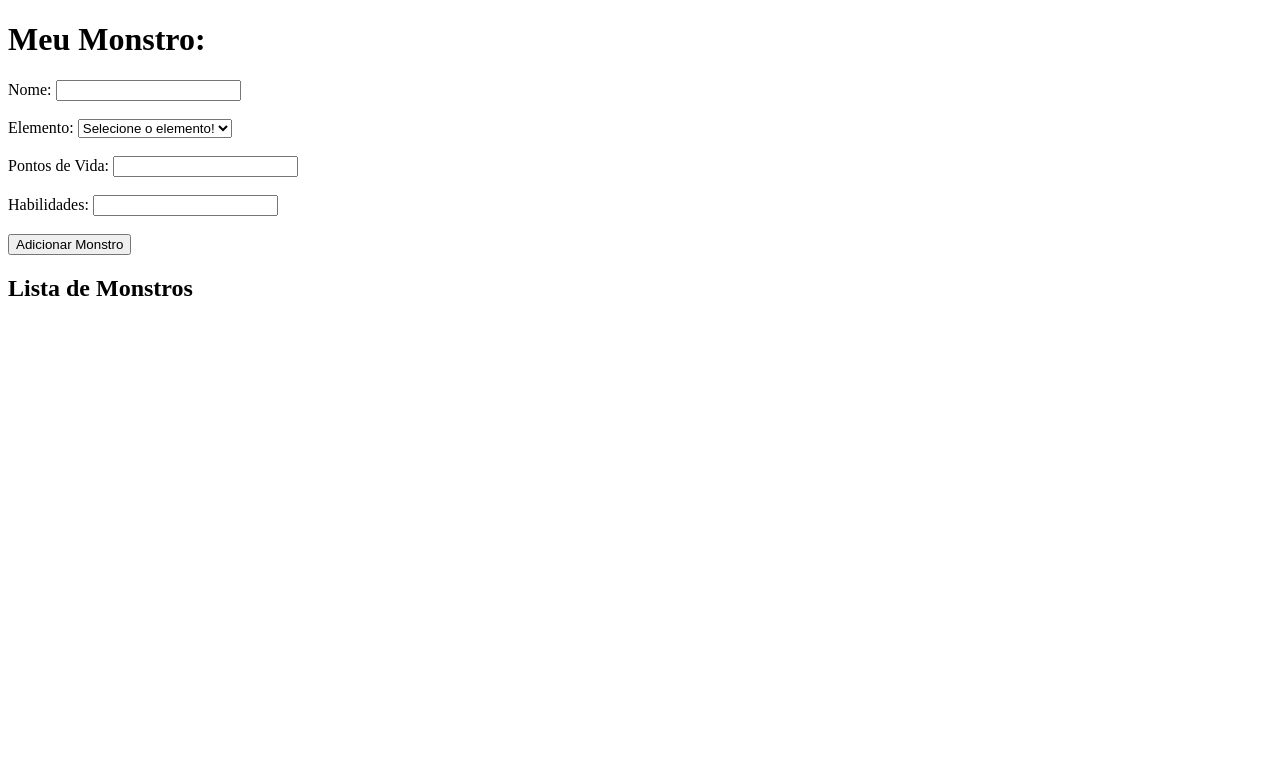
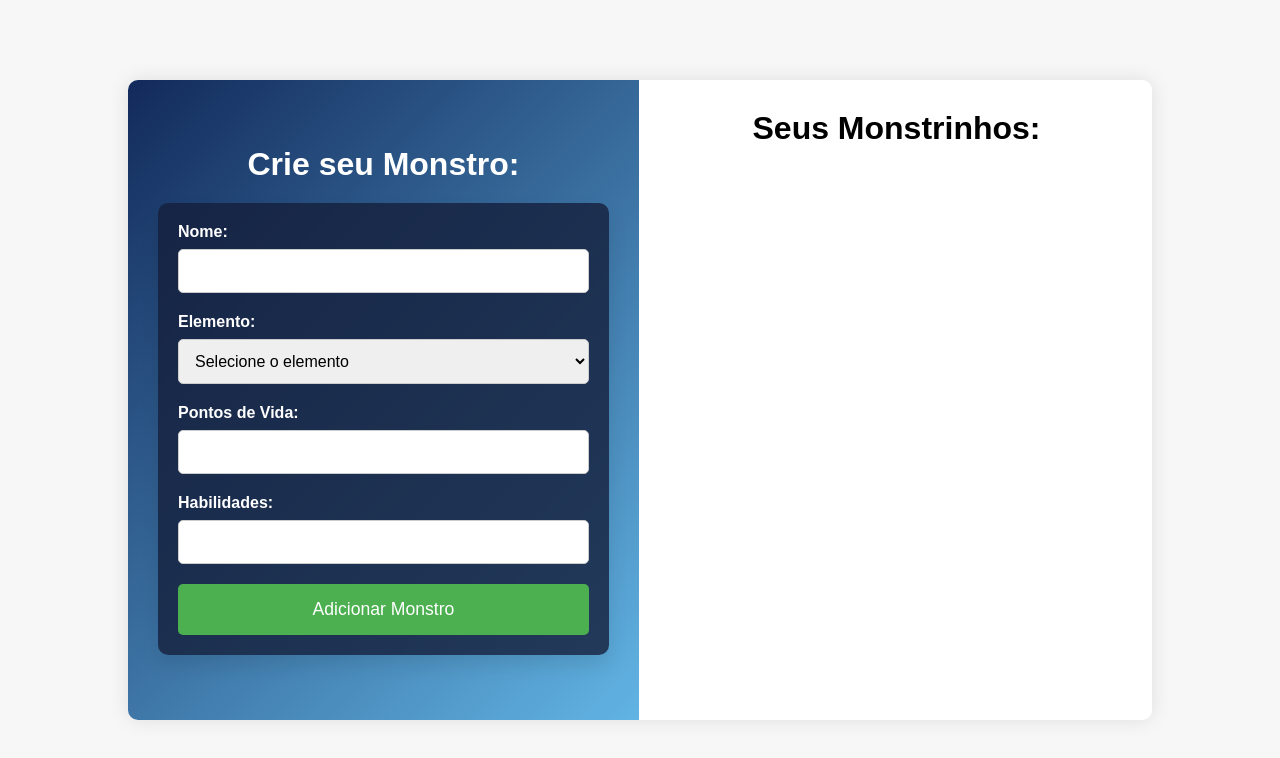
Before and after one commit to rodriguesfiorotti/monster_project, a plain HTML site: page index.html in a window 1280 px wide. Drawn offline with Linux system fonts and the light colour scheme.

Commit message:
Alguns Ajustes

```diff
--- a/index.css
+++ b/index.css
@@ -1,3 +1,133 @@
-img {
-    width: 100px;
+* {
+    margin: 0;
+    padding: 0;
+    box-sizing: border-box;
 }
+
+body {
+    font-family: 'Arial', sans-serif;
+    background: #f7f7f7;
+    height: 100vh;
+    display: flex;
+    justify-content: center;
+    align-items: center;
+}
+
+#main-container {
+    display: flex;
+    width: 80%;
+    max-width: 1200px;
+    height: 80vh;
+    border-radius: 10px;
+    overflow: hidden;
+    box-shadow: 0 0 20px rgba(0, 0, 0, 0.1);
+}
+
+#ladoEsquerdo, #ladoDireito {
+    flex: 1;
+    padding: 30px;
+    height: 100%;
+}
+
+#ladoEsquerdo {
+    background: linear-gradient(135deg, #122a5b, #61b4e4);
+    display: flex;
+    flex-direction: column;
+    justify-content: center;
+    align-items: center;
+    color: #fff;
+    border-right: 2px solid #fff;
+}
+
+#ladoDireito {
+    background: #fff;
+    overflow-y: auto;
+    padding: 30px;
+}
+
+h1, h2 {
+    text-align: center;
+    font-size: 2rem;
+    margin-bottom: 20px;
+    font-weight: bold;
+}
+
+form {
+    width: 100%;
+    background: rgba(21, 30, 59, 0.8);
+    border-radius: 10px;
+    padding: 20px;
+    box-shadow: 0 10px 20px rgba(0, 0, 0, 0.1);
+}
+
+label {
+    display: block;
+    margin-bottom: 8px;
+    font-size: 1rem;
+    font-weight: bold;
+}
+
+input, select {
+    width: 100%;
+    padding: 12px;
+    margin-bottom: 20px;
+    border: 1px solid #ccc;
+    border-radius: 5px;
+    font-size: 1rem;
+}
+
+input[type="number"] {
+    -moz-appearance: textfield;
+    -webkit-appearance: none;
+}
+
+button {
+    background-color: #4CAF50;
+    color: white;
+    padding: 15px;
+    border: none;
+    border-radius: 5px;
+    font-size: 1.1rem;
+    cursor: pointer;
+    width: 100%;
+    transition: background-color 0.3s ease;
+}
+
+button:hover {
+    background-color: #45a049;
+}
+
+#monsterList {
+    list-style-type: none;
+    padding: 0;
+}
+
+#monsterList li {
+    background: #f9f9f9;
+    padding: 15px;
+    margin-bottom: 15px;
+    border-radius: 8px;
+    display: flex;
+    align-items: center;
+    box-shadow: 0 4px 6px rgba(0, 0, 0, 0.1);
+}
+
+#monsterList img {
+    width: 80px;
+    height: 80px;
+    margin-right: 20px;
+    border-radius: 50%;
+}
+
+/* Responsividade */
+@media (max-width: 768px) {
+    #main-container {
+        flex-direction: column;
+        height: auto;
+    }
+
+    #ladoEsquerdo, #ladoDireito {
+        flex: none;
+        width: 100%;
+    }
+}
--- a/index.html
+++ b/index.html
@@ -1,5 +1,5 @@
 <!DOCTYPE html>
-<html lang="en">
+<html lang="pt-br">
 <head>
     <meta charset="UTF-8">
     <meta name="viewport" content="width=device-width, initial-scale=1.0">
@@ -7,32 +7,33 @@
     <link rel="stylesheet" href="index.css">
 </head>
 <body>
-    <h1>Meu Monstro:</h1>
-
+    <div id="main-container">
+        <div id="ladoEsquerdo">
+            <h1>Crie seu Monstro:</h1>
             <form id="registerMonster">
                 <label for="monsterName">Nome:</label>
-      <input type="text" name="monsterName" id="monsterName">
-      <br><br>
+                <input type="text" name="monsterName" id="monsterName" required>
                 <label for="monsterElement">Elemento:</label>
-        <select name="monsterElement" id="monsterElement">
-        <option value="" disabled selected>Selecione o elemento!</option>
+                <select name="monsterElement" id="monsterElement" required>
+                    <option value="" disabled selected>Selecione o elemento</option>
                     <option value="Fogo">Fogo</option>
                     <option value="Água">Água</option>
                     <option value="Terra">Terra</option>
                     <option value="Ar">Ar</option>
                 </select>
-        <br><br>
                 <label for="monsterHealth">Pontos de Vida:</label>
-      <input type="number" name="monsterHealth" id="monsterHealth">
-      <br><br>
+                <input type="number" name="monsterHealth" id="monsterHealth" required>
                 <label for="monsterHabilities">Habilidades:</label>
-      <input type="text" name="monsterHabilities" id="monsterHabilities">
-      <br><br>
+                <input type="text" name="monsterHabilities" id="monsterHabilities" required>
                 <button type="submit">Adicionar Monstro</button>
             </form>
+        </div>
 
-    <h2>Lista de Monstros</h2>
+        <div id="ladoDireito">
+            <h2>Seus Monstrinhos:</h2>
             <ul id="monsterList"></ul>
+        </div>
+    </div>
 
     <script src="index.js"></script>
 </body>
--- a/index.js
+++ b/index.js
@@ -1,21 +1,40 @@
 function toKebabCase(str) {
-    return str.split(" ").join("-").toLowerCase()
+    return str.split(" ").join("-").toLowerCase();
+}
+
+function imgMonsterConfig(element, src, alt) {
+    const monsterInfo = document.createElement("div");
+    monsterInfo.classList.add("monster-info");  // Adicionando a classe para controlar a imagem
+    const MonsterImg = document.createElement("img");
+    MonsterImg.src = src;
+    MonsterImg.alt = alt;
+    monsterInfo.appendChild(MonsterImg);
+    document.getElementById('monsterList').appendChild(monsterInfo);
 }
 
 function adicionarLi(monster) {
-    const liElement = document.createElement("li")
-    liElement.id = toKebabCase(monster.nome)
-    liElement.textContent = `Nome: ${monster.nome} | Elemento: ${monster.element} | Pontos de Vida: ${monster.health} | Habilidades: ${monster.habilities}`
+    const liElement = document.createElement("li");
+    liElement.id = toKebabCase(monster.nome);
+    liElement.textContent = `Nome: ${monster.nome} | Elemento: ${monster.element} | Pontos de Vida: ${monster.health} | Habilidades: ${monster.habilities}`;
 
-    document.getElementById("monsterList").appendChild(liElement)
+    // Adicionando o monstro na lista
+    document.getElementById("monsterList").appendChild(liElement);
 
-    if (monster.element.value === 'Fogo') {
-        fireMonsterImg = document.createElement("img")
-        fireMonsterImg.src = "Images/fire_monster.webp"
-        fireMonsterImg.alt = "Monstro de Fogo"
-
-        document.getElementById("monsterList").appendChild(liElement)
-        document.getElementById(liElement.id).appendChild(fireMonsterImg)
+    switch (monster.element) {
+        case 'Fogo':
+            imgMonsterConfig(monster.element, "Images/fire_monster.webp", "Monstro de Fogo");
+            break;
+        case 'Água':
+            imgMonsterConfig(monster.element, "Images/water_monster.webp", "Monstro de Água");
+            break;
+        case 'Terra':
+            imgMonsterConfig(monster.element, "Images/earth_monster.webp", "Monstro de Terra");
+            break;
+        case 'Ar':
+            imgMonsterConfig(monster.element, "Images/air_monster.webp", "Monstro de Ar");
+            break;
+        default:
+            break;
     }
 }
 
@@ -23,13 +42,13 @@ const form = document.getElementById("registerMonster");
 
 form.addEventListener("submit", function (evento) {
     evento.preventDefault();
-    const monster = {}
+    const monster = {};
     monster.nome = document.getElementById("monsterName").value;
     monster.element = document.getElementById("monsterElement").value;
     monster.health = document.getElementById("monsterHealth").value;
     monster.habilities = document.getElementById("monsterHabilities").value;
 
-    adicionarLi(monster)
+    adicionarLi(monster);
 
-    evento.target.reset()
-})
+    evento.target.reset();
+});
```
Also changed, not shown: Images/monster_egg.webp (added). Lines whose indentation alone changed are shown as unchanged.
